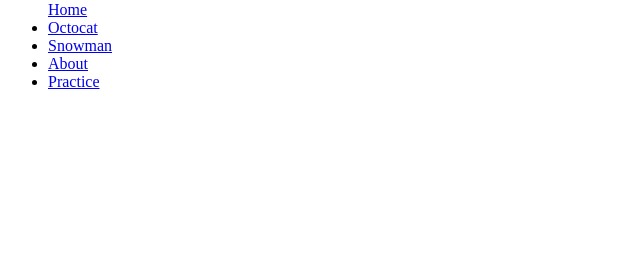
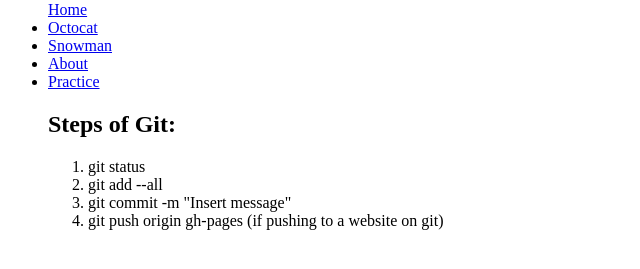
Before and after one commit to CalebDeeRakower/Lab-13-Remote, a plain HTML site: page Index.html in a window 1280 px wide. Shown: the part 79-348 px from the top of the page, without its empty margins (0-640 px from the left). Drawn offline with Linux system fonts and the light colour scheme.

Commit message:
added a list of git steps

```diff
--- a/Index.html
+++ b/Index.html
@@ -12,8 +12,13 @@
 <li><a href="http://unicodesnowmanforyou.com/">Snowman</a></li>
 <li><a href="About.html">About</a></li>
 <li><a href="Practice">Practice</a></li>
+<h2>Steps of Git:</h2>
+<ol>
+  <li>git status</li>
+  <li>git add --all</li>
+  <li>git commit -m "Insert message"</li>
+  <li>git push origin gh-pages (if pushing to a website on git)</li>
+</ol>
 </ul>
-
-
 </body>
 </html>
```
